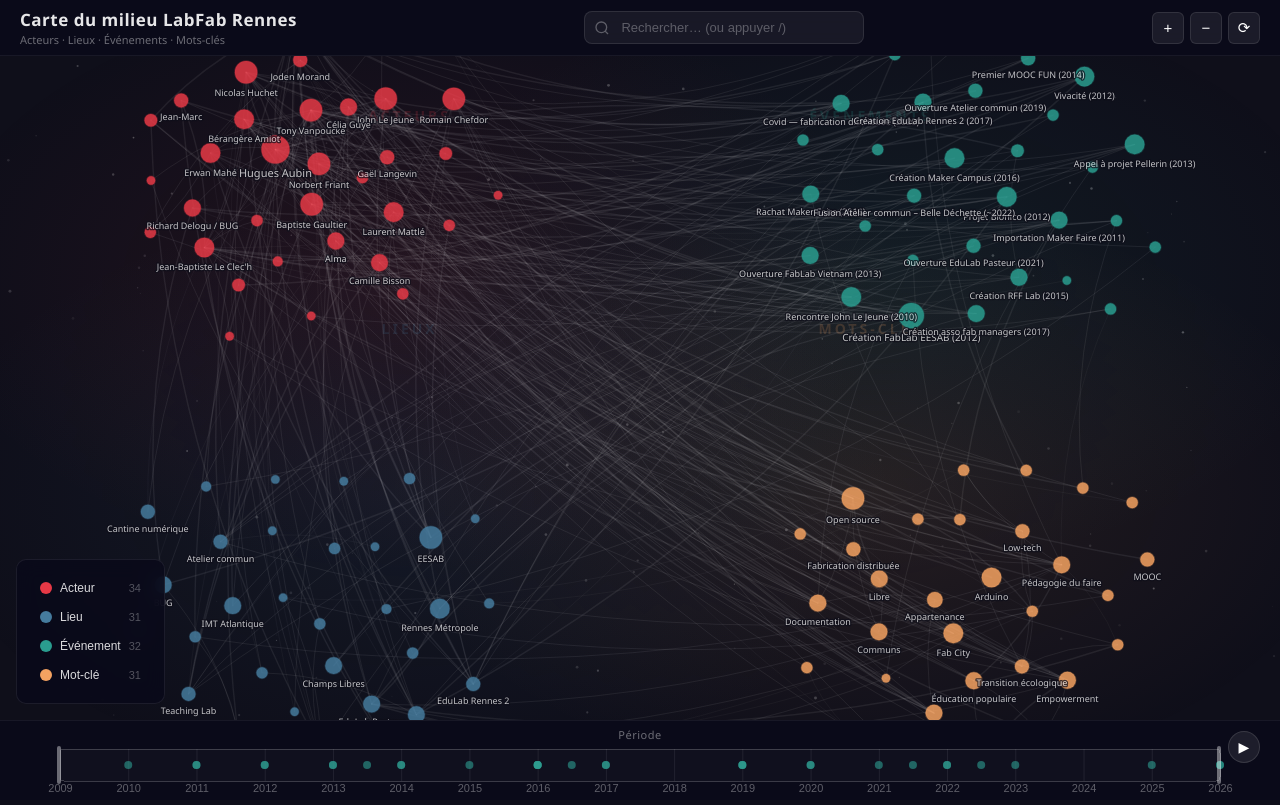
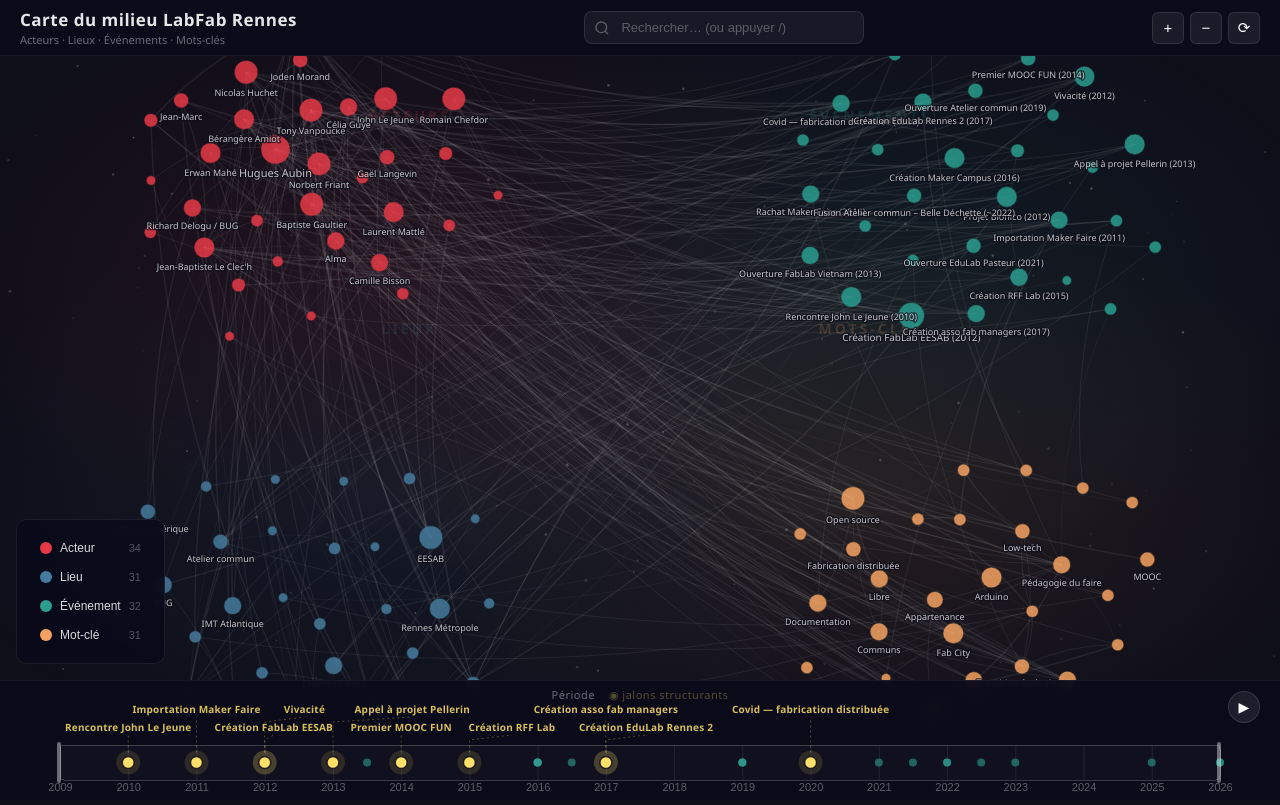
Before and after one commit to Ax3l-ybc/carte-LabFab, a plain HTML site: page index.html in a window 1280 px wide. Shown: the top 805 px of the page. Drawn offline with nearby package versions, Linux system fonts and the light colour scheme; animation ran at ten frames a second.

Commit message:
Frise : surlignage jaune des 10 jalons structurants
Marque en jaune sur la frise chronologique les etapes structurantes de
la creation du mouvement FabLab et du reseau LabFab vues depuis Rennes :
rencontre John Le Jeune (2010), importation Maker Faire (2011), FabLab
EESAB (2012), Vivacite (2012), appel a projet Pellerin (2013), premier
MOOC FUN (2014), RFF Lab (2015), asso fab managers (2017), EduLab
Rennes 2 (2017), Covid (2020).

- flag struct:1 sur les noeuds concernes
- marqueur jaune + halo + libelle permanent relie par une tige
- libelles sur deux rangees avec anti-collision et decalage horizontal
- groupe en pointer-events:none pour ne pas gener la brosse
- frise portee de 80 a 120 px, legende et panneau lateral remontes

Co-Authored-By: Claude Opus 5 <noreply@anthropic.com>
Claude-Session: https://claude.ai/code/session_016e784QsQq4dfxBBjMyQJNn

```diff
--- a/index.html
+++ b/index.html
@@ -9,7 +9,7 @@
 <style>
 *{margin:0;padding:0;box-sizing:border-box;}
 body{background:#0f0f1a;overflow:hidden;font-family:'Segoe UI',system-ui,Arial,sans-serif;color:#fff;}
-svg#main-svg{display:block;position:absolute;top:56px;left:0;right:0;bottom:80px;}
+svg#main-svg{display:block;position:absolute;top:56px;left:0;right:0;bottom:120px;}
 
 /* === TOP BAR === */
 #topbar{
@@ -40,7 +40,7 @@ svg#main-svg{display:block;position:absolute;top:56px;left:0;right:0;bottom:80px
 
 /* === LEGEND & FILTERS === */
 #legend{
-  position:absolute;bottom:96px;left:16px;z-index:100;
+  position:absolute;bottom:136px;left:16px;z-index:100;
   background:rgba(10,10,26,0.88);backdrop-filter:blur(10px);-webkit-backdrop-filter:blur(10px);
   padding:12px 14px;border-radius:10px;border:1px solid rgba(255,255,255,0.08);
 }
@@ -57,7 +57,7 @@ svg#main-svg{display:block;position:absolute;top:56px;left:0;right:0;bottom:80px
 
 /* === SIDE PANEL === */
 #panel{
-  position:absolute;top:56px;right:0;bottom:80px;width:380px;z-index:90;
+  position:absolute;top:56px;right:0;bottom:120px;width:380px;z-index:90;
   background:rgba(10,10,26,0.95);backdrop-filter:blur(16px);-webkit-backdrop-filter:blur(16px);
   border-left:1px solid rgba(255,255,255,0.08);
   transform:translateX(100%);transition:transform 0.3s cubic-bezier(0.4,0,0.2,1);
@@ -91,7 +91,7 @@ svg#main-svg{display:block;position:absolute;top:56px;left:0;right:0;bottom:80px
 
 /* === TIMELINE === */
 #timeline{
-  position:absolute;bottom:0;left:0;right:0;height:80px;z-index:100;
+  position:absolute;bottom:0;left:0;right:0;height:120px;z-index:100;
   background:rgba(10,10,26,0.92);backdrop-filter:blur(12px);-webkit-backdrop-filter:blur(12px);
   border-top:1px solid rgba(255,255,255,0.06);
 }
@@ -101,10 +101,21 @@ svg#main-svg{display:block;position:absolute;top:56px;left:0;right:0;bottom:80px
 #timeline .brush .selection{fill:rgba(255,255,255,0.08);stroke:rgba(255,255,255,0.2);stroke-width:1;rx:4;}
 #timeline .brush .handle{fill:rgba(255,255,255,0.4);rx:2;width:4px !important;}
 #timeline .brush .overlay{fill:transparent;}
+/* Jalons structurants (surlignes en jaune) */
+#timeline .ev-struct-g{pointer-events:none;}
+#timeline .ev-struct-halo{fill:#FFE066;fill-opacity:0.13;}
+#timeline .ev-struct{fill:#FFE066;stroke:rgba(15,15,26,0.9);stroke-width:1.5;}
+#timeline .ev-struct-stem{fill:none;stroke:#FFE066;stroke-opacity:0.3;stroke-width:1;stroke-dasharray:2 3;}
+#timeline .ev-struct-label{
+  fill:#FFE066;fill-opacity:0.85;font-size:10px;font-weight:600;
+  letter-spacing:0.2px;text-anchor:middle;
+}
 .timeline-label{
   position:absolute;top:6px;left:50%;transform:translateX(-50%);
   font-size:11px;opacity:0.4;letter-spacing:0.5px;pointer-events:none;
+  white-space:nowrap;
 }
+.timeline-legend{margin-left:14px;color:#FFE066;opacity:0.75;}
 .play-btn{
   position:absolute;top:10px;right:20px;z-index:10;
   background:rgba(255,255,255,0.08);border:1px solid rgba(255,255,255,0.12);
@@ -170,7 +181,7 @@ svg#main-svg{display:block;position:absolute;top:56px;left:0;right:0;bottom:80px
 
 <!-- TIMELINE -->
 <div id="timeline">
-  <span class="timeline-label">Période</span>
+  <span class="timeline-label">Période<span class="timeline-legend">◉ jalons structurants</span></span>
   <span class="timeline-year" id="timeline-year"></span>
   <button class="play-btn" id="play-btn" onclick="togglePlay()" title="Lecture automatique">▶</button>
   <svg id="timeline-svg"></svg>
@@ -253,20 +264,20 @@ const nodes = [
   {id:'l26',label:'Mobilab',cat:'Lieu',size:6,y1:2019,y2:2025},
   {id:'l27',label:'IDLV (Indien dans la Ville)',cat:'Lieu',size:7,y1:2012,y2:2026},
   // === ÉVÉNEMENTS (32) ===
-  {id:'e01',label:'Rencontre John Le Jeune (2010)',cat:'Événement',size:14,y1:2010,y2:2010},
-  {id:'e02',label:'Création FabLab EESAB (2012)',cat:'Événement',size:18,y1:2012,y2:2012},
-  {id:'e03',label:'Vivacité (2012)',cat:'Événement',size:14,y1:2012,y2:2012},
-  {id:'e04',label:'Appel à projet Pellerin (2013)',cat:'Événement',size:14,y1:2013,y2:2013},
-  {id:'e05',label:'Premier MOOC FUN (2014)',cat:'Événement',size:10,y1:2014,y2:2014},
+  {id:'e01',label:'Rencontre John Le Jeune (2010)',cat:'Événement',size:14,y1:2010,y2:2010,struct:1},
+  {id:'e02',label:'Création FabLab EESAB (2012)',cat:'Événement',size:18,y1:2012,y2:2012,struct:1},
+  {id:'e03',label:'Vivacité (2012)',cat:'Événement',size:14,y1:2012,y2:2012,struct:1},
+  {id:'e04',label:'Appel à projet Pellerin (2013)',cat:'Événement',size:14,y1:2013,y2:2013,struct:1},
+  {id:'e05',label:'Premier MOOC FUN (2014)',cat:'Événement',size:10,y1:2014,y2:2014,struct:1},
   {id:'e06',label:'Projet Bionico (2012)',cat:'Événement',size:14,y1:2012,y2:2015},
-  {id:'e07',label:'Création RFF Lab (2015)',cat:'Événement',size:12,y1:2015,y2:2015},
-  {id:'e08',label:'Création asso fab managers (2017)',cat:'Événement',size:12,y1:2017,y2:2017},
-  {id:'e09',label:'Covid — fabrication distribuée (2020)',cat:'Événement',size:12,y1:2020,y2:2020},
+  {id:'e07',label:'Création RFF Lab (2015)',cat:'Événement',size:12,y1:2015,y2:2015,struct:1},
+  {id:'e08',label:'Création asso fab managers (2017)',cat:'Événement',size:12,y1:2017,y2:2017,struct:1},
+  {id:'e09',label:'Covid — fabrication distribuée (2020)',cat:'Événement',size:12,y1:2020,y2:2020,struct:1},
   {id:'e10',label:'Jardin Numérique (2011)',cat:'Événement',size:8,y1:2011,y2:2011},
   {id:'e11',label:'Livre blanc RFF Lab (2016-17)',cat:'Événement',size:8,y1:2016,y2:2017},
   {id:'e12',label:'Métromix',cat:'Événement',size:8,y1:2019,y2:2019},
   {id:'e13',label:'Ouverture FabLab Vietnam (2013)',cat:'Événement',size:12,y1:2013,y2:2013},
-  {id:'e14',label:'Importation Maker Faire (2011)',cat:'Événement',size:12,y1:2011,y2:2011},
+  {id:'e14',label:'Importation Maker Faire (2011)',cat:'Événement',size:12,y1:2011,y2:2011,struct:1},
   {id:'e15',label:'Rachat Maker Faire (2016)',cat:'Événement',size:12,y1:2016,y2:2016},
   {id:'e16',label:'Création Maker Campus (2016)',cat:'Événement',size:14,y1:2016,y2:2016},
   {id:'e17',label:'Fabrik',cat:'Événement',size:6,y1:2020,y2:2025},
@@ -323,7 +334,7 @@ const nodes = [
   {id:'l29',label:'Milo Carré [?]',cat:'Lieu',size:8,y1:2013,y2:2026},
   {id:'l30',label:'TechShop Angers',cat:'Lieu',size:7,y1:2012,y2:2016},
   {id:'l31',label:'FabLab de Lannion',cat:'Lieu',size:7,y1:2012,y2:2026},
-  {id:'e29',label:'Création EduLab Rennes 2 (2017)',cat:'Événement',size:12,y1:2017,y2:2017},
+  {id:'e29',label:'Création EduLab Rennes 2 (2017)',cat:'Événement',size:12,y1:2017,y2:2017,struct:1},
   {id:'e30',label:'Réseau breton LabBZH [?] (~2012)',cat:'Événement',size:9,y1:2012,y2:2020},
   {id:'e31',label:'Opéra Morphose [?]',cat:'Événement',size:8,y1:2025,y2:2025},
   {id:'e32',label:'Échange makers Erlangen (2026)',cat:'Événement',size:9,y1:2026,y2:2026},
@@ -1189,9 +1200,9 @@ Object.entries(catConfig).forEach(([cat, conf]) => {
 (function initTimeline() {
   const container = document.getElementById('timeline');
   const tsvg = d3.select('#timeline-svg');
-  const margin = {left:60, right:60, top:28, bottom:20};
+  const margin = {left:60, right:60, top:64, bottom:20};
   const tw = container.clientWidth - margin.left - margin.right;
-  const th = 80 - margin.top - margin.bottom;
+  const th = container.clientHeight - margin.top - margin.bottom;
 
   const xScale = d3.scaleLinear().domain([2009, 2026]).range([0, tw]);
   const tg = tsvg.append('g').attr('transform',`translate(${margin.left},${margin.top})`);
@@ -1202,7 +1213,7 @@ Object.entries(catConfig).forEach(([cat, conf]) => {
 
   // Event markers
   const events = nodes.filter(n => n.cat === 'Événement');
-  tg.selectAll('.ev-mark').data(events).join('circle')
+  tg.selectAll('.ev-mark').data(events.filter(d => !d.struct)).join('circle')
     .attr('class','ev-mark')
     .attr('cx', d => xScale((d.y1+d.y2)/2))
     .attr('cy', th/2)
@@ -1219,6 +1230,44 @@ Object.entries(catConfig).forEach(([cat, conf]) => {
     })
     .on('mouseleave', () => { tooltip.style.opacity = 0; })
     .on('click', (event,d) => { event.stopPropagation(); selectNode(d.id); });
+
+  // ===== JALONS STRUCTURANTS =====
+  // Etapes cles de la structuration du mouvement FabLab et du reseau LabFab,
+  // vues depuis Rennes. Surlignees en jaune, libelle affiche en permanence.
+  const struct = events.filter(d => d.struct).map(d => ({
+    short: d.label.replace(/\s*\([^)]*\)\s*$/, ''),
+    x: xScale((d.y1+d.y2)/2)
+  })).sort((a,b) => a.x - b.x);
+
+  // Placement des libelles sur deux rangees, sans chevauchement
+  const rowY = [-14, -32];
+  const rowEnd = [-Infinity, -Infinity];
+  struct.forEach(d => {
+    const half = d.short.length * 2.9 + 7;
+    let r = 0, lx = d.x;
+    while (r < rowY.length && d.x - half < rowEnd[r]) r++;
+    if (r === rowY.length) {
+      // Les deux rangees sont prises : on decale le libelle au lieu de le superposer
+      r = (rowEnd[0] <= rowEnd[1]) ? 0 : 1;
+      lx = rowEnd[r] + half + 4;
+    }
+    d.row = r;
+    d.lx = Math.max(half - margin.left, Math.min(tw + margin.right - half, lx));
+    rowEnd[r] = d.lx + half;
+  });
+
+  const sg = tg.append('g').attr('class','ev-struct-g');
+  const sItem = sg.selectAll('g').data(struct).join('g');
+  // Tige : remonte du marqueur puis rejoint le libelle s'il a ete decale
+  sItem.append('path').attr('class','ev-struct-stem')
+    .attr('d', d => `M${d.x},${th/2 - 10}V${rowY[d.row] + 9}L${d.lx},${rowY[d.row] + 4}`);
+  sItem.append('circle').attr('class','ev-struct-halo')
+    .attr('cx', d => d.x).attr('cy', th/2).attr('r', 12);
+  sItem.append('circle').attr('class','ev-struct')
+    .attr('cx', d => d.x).attr('cy', th/2).attr('r', 6);
+  sItem.append('text').attr('class','ev-struct-label')
+    .attr('x', d => d.lx).attr('y', d => rowY[d.row])
+    .text(d => d.short);
 
   // Brush
   const brush = d3.brushX()
```
